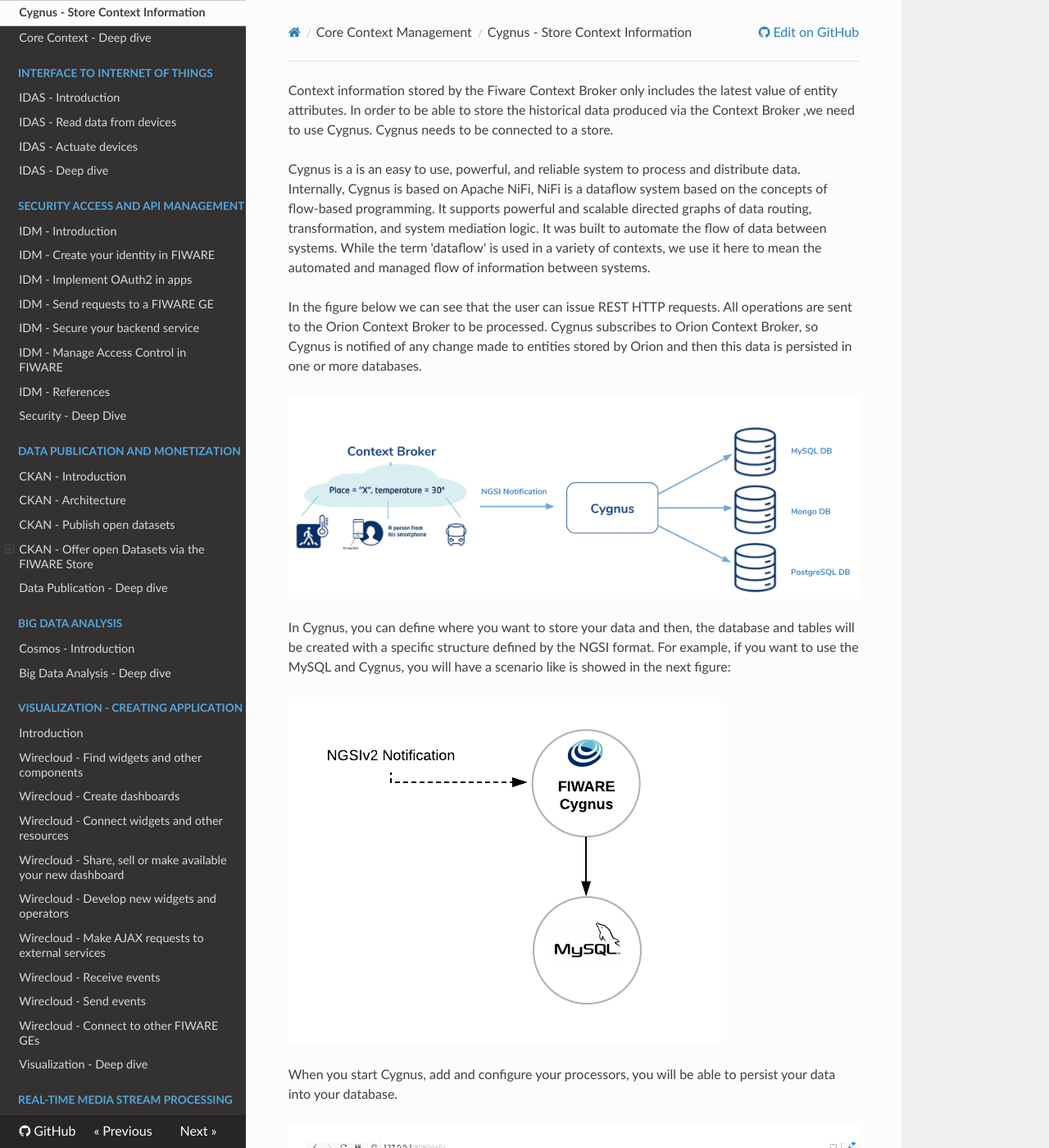
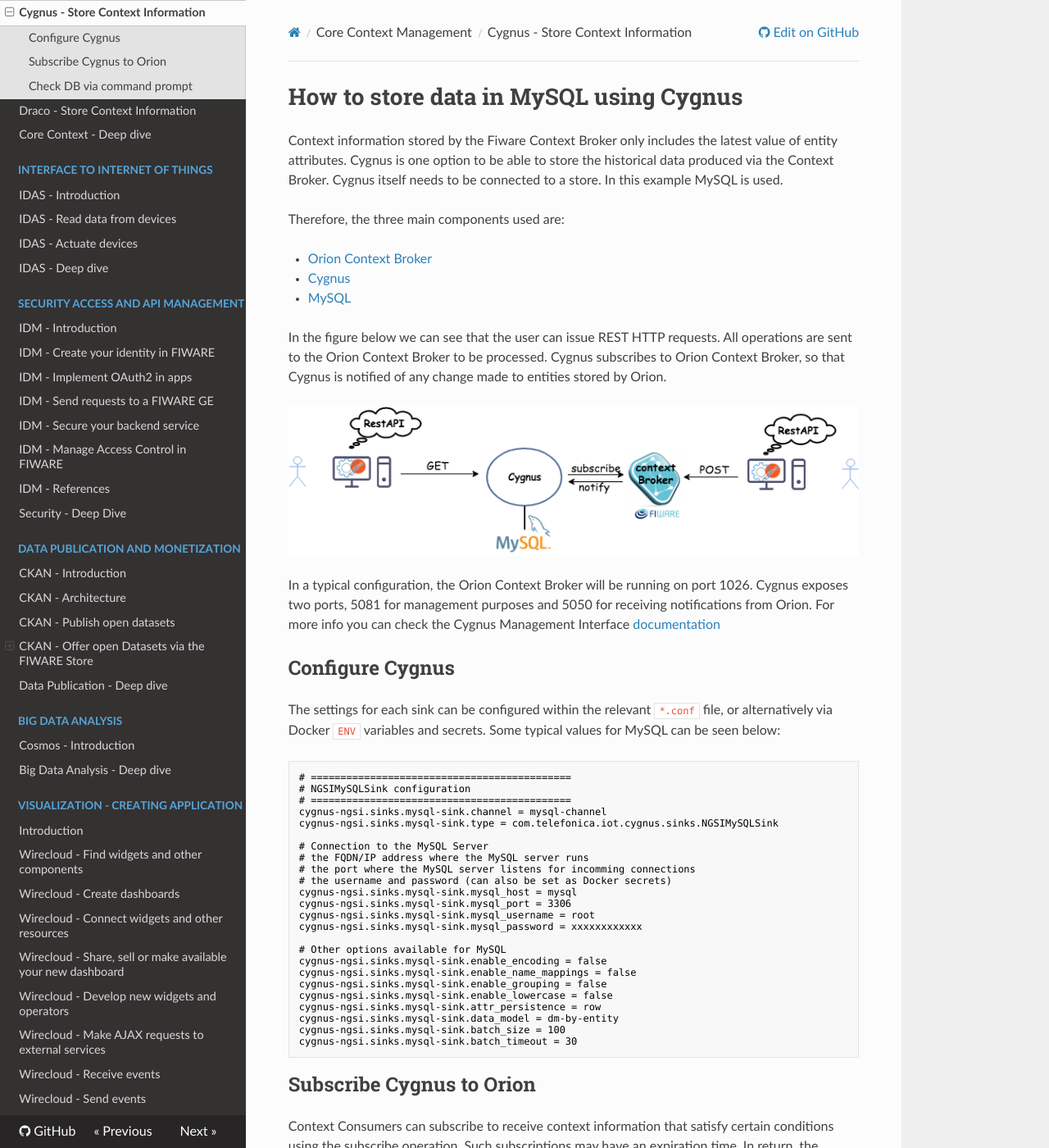
Before and after one commit to FIWARE-Ops/docs.TourGuide, an MkDocs documentation site: the page built from docs/core/cygnus/introduction.md, in a window 1280 px wide and 1400 px high. Shown: the whole window at 82% size. Built offline with MkDocs 1.6.1, drawn with Linux system fonts in a browser that asks for light colours; nearby versions of some CDN libraries; comment, search, counter and statistics services are not loaded; old or Windows-style settings are respelled for this version of MkDocs; some of the changed text lies outside the part shown.

Commit message:
Re-instate the old Cygnus Tour Guide (#80)

````diff
--- a/docs/core/cygnus/introduction.md
+++ b/docs/core/cygnus/introduction.md
@@ -1,108 +1,151 @@
+# How to store data in MySQL using Cygnus
+
 Context information stored by the Fiware Context Broker only includes the latest
-value of entity attributes. In order to be able to store the historical data
-produced via the Context Broker ,we need to use Cygnus. Cygnus needs to be
-connected to a store.
+value of entity attributes. Cygnus is one option to be able to store the
+historical data produced via the Context Broker. Cygnus itself needs to be
+connected to a store. In this example MySQL is used.
 
-Cygnus is a is an easy to use, powerful, and reliable system to process and
-distribute data. Internally, Cygnus is based on Apache NiFi, NiFi is a dataflow
-system based on the concepts of flow-based programming. It supports powerful and
-scalable directed graphs of data routing, transformation, and system mediation
-logic. It was built to automate the flow of data between systems. While the term
-'dataflow' is used in a variety of contexts, we use it here to mean the
-automated and managed flow of information between systems.
+Therefore, the three main components used are:
+
+-   [Orion Context Broker](https://fiware-orion.readthedocs.io/en/master/)
+-   [Cygnus](http://fiware-cygnus.readthedocs.io/en/1.7.1/index.html)
+-   [MySQL](https://www.mysql.com/)
 
 In the figure below we can see that the user can issue REST HTTP requests. All
 operations are sent to the Orion Context Broker to be processed. Cygnus
-subscribes to Orion Context Broker, so Cygnus is notified of any change made to
-entities stored by Orion and then this data is persisted in one or more
-databases.
+subscribes to Orion Context Broker, so that Cygnus is notified of any change
+made to entities stored by Orion.
 
-![Architecture](Images/1.png "cygnus-orion architecture")
+![Architecture](Images/Architecture.png "cygnus-mysql-orion architecture")
 
-In Cygnus, you can define where you want to store your data and then, the
-database and tables will be created with a specific structure defined by the
-NGSI format. For example, if you want to use the MySQL and Cygnus, you will have
-a scenario like is showed in the next figure:
+In a typical configuration, the Orion Context Broker will be running on
+port 1026. Cygnus exposes two ports, 5081 for management purposes and 5050 for
+receiving notifications from Orion. For more info you can check the Cygnus
+Management Interface
+[documentation](https://fiware-cygnus.readthedocs.io/en/latest/cygnus-common/installation_and_administration_guide/management_interface_v1/)
 
-![start-scenario](Images/scenario.png)
+## Configure Cygnus
 
-When you start Cygnus, add and configure your processors, you will be able to
-persist your data into your database.
+The settings for each sink can be configured within the relevant `*.conf` file,
+or alternatively via Docker `ENV` variables and secrets. Some typical values for
+MySQL can be seen below:
 
-![cygnus-template1](Images/cygnus-template1.png)
+```apacheconf
+# ============================================
+# NGSIMySQLSink configuration
+# ============================================
+cygnus-ngsi.sinks.mysql-sink.channel = mysql-channel
+cygnus-ngsi.sinks.mysql-sink.type = com.telefonica.iot.cygnus.sinks.NGSIMySQLSink
 
-For this case, if Cygnus receive a notification with this format:
+# Connection to the MySQL Server
+# the FQDN/IP address where the MySQL server runs
+# the port where the MySQL server listens for incomming connections
+# the username and password (can also be set as Docker secrets)
+cygnus-ngsi.sinks.mysql-sink.mysql_host = mysql
+cygnus-ngsi.sinks.mysql-sink.mysql_port = 3306
+cygnus-ngsi.sinks.mysql-sink.mysql_username = root
+cygnus-ngsi.sinks.mysql-sink.mysql_password = xxxxxxxxxxxx
+
+# Other options available for MySQL
+cygnus-ngsi.sinks.mysql-sink.enable_encoding = false
+cygnus-ngsi.sinks.mysql-sink.enable_name_mappings = false
+cygnus-ngsi.sinks.mysql-sink.enable_grouping = false
+cygnus-ngsi.sinks.mysql-sink.enable_lowercase = false
+cygnus-ngsi.sinks.mysql-sink.attr_persistence = row
+cygnus-ngsi.sinks.mysql-sink.data_model = dm-by-entity
+cygnus-ngsi.sinks.mysql-sink.batch_size = 100
+cygnus-ngsi.sinks.mysql-sink.batch_timeout = 30
+```
+
+## Subscribe Cygnus to Orion
+
+Context Consumers can subscribe to receive context information that satisfy
+certain conditions using the subscribe operation. Such subscriptions may have an
+expiration time. In return, the Context Broker notifies updates on context
+information to subscribed Context Consumers by invoking the notify operation
+they export as an HTTP endpoint capable of processing POST requests.
+
+The entities and notifications subfields define the contents of the notification
+messages.
+
+-   The `fiware-service` and `fiware-servicepath` headers are used to filter the
+    subscription to only listen to measurements from the attached IoT Sensors,
+    since they had been provisioned using these settings
+-   The `idPattern` in the request body ensures that Cygnus will be informed of
+    all context data changes.
+-   The notification `url` must match the configured `CYGNUS_API_PORT`
+-   The `attrsFormat=legacy` is required since Cygnus currently only accepts
+    notifications in the older NGSI v1 format.
+-   The `throttling` value defines the rate that changes are sampled.
+
+Subscriptions may have an expiration date expires field, specified using the ISO
+8601 standard format. Once subscription overpass that date, the subscription is
+simply ignored.
+
+Once a dynamic context system is up and running, we need to inform **Cygnus** of
+changes in context.
+
+This is done by making a POST request to the `/v2/subscription` endpoint of the
+Orion Context Broker.
 
 ```bash
-URL=$1
-
-curl $URL -v -s -S --header 'Content-Type: application/json; charset=utf-8' --header 'Accept: application/json' --header "Fiware-Service: qsg" --header "Fiware-ServicePath: test" -d @- <<EOF
-{
-	"subscriptionId": "51c0ac9ed714fb3b37d7d5a8",
-	"data": [{
-		"temperature": {
-			"type": "Float",
-			"value": 30.73,
-			"metadata": {}
-		},
-		"type": "Room",
-		"id": "Room1"
-	}]
-}
-EOF
+curl -iX POST \
+  'http://localhost:1026/v2/subscriptions' \
+  -H 'Content-Type: application/json' \
+  -H 'fiware-service: cygnusexample' \
+  -H 'fiware-servicepath: /some/service-path' \
+  -d '{
+  "description": "Notify Cygnus of all context changes",
+  "subject": {
+    "entities": [
+      {
+        "idPattern": ".*"
+      }
+    ]
+  },
+  "notification": {
+    "http": {
+      "url": "http://cygnus:5050/notify"
+    },
+    "attrsFormat": "legacy"
+  },
+  "throttling": 5
+}'
 ```
 
-The data will be stored in the MySQL database with the name "qsg"
-(Fiware-Service value) in the table "test"(Fiware-Service-Path value) and the
-structure of the table defined by the entities and attributes (for information
-about the structures please go to the
-[Cygnus Documentation](https://fiware-cygnus-ld.readthedocs.io/en/latest/)):
+After creating a subscription Cygnus need to update the attribute values the
+some context data to store data persistently in the DB. In the figure above we
+can see that notifications will be sent to `http://cygnus:5050/notify`
 
-output:
+This request updates the value of an existing sensor
 
+```bash
+curl -iX PATCH \
+  --url 'http://orion:1026/v2/entities/urn:ngsi-ld:Sensor:001/attrs' \
+  --header 'Content-Type: application/json' \
+  --header 'Fiware-Service':      'cygnusexample' \
+  --header 'Fiware-ServicePath':  '/some/service-path' \
+  --data ' {
+      "temperature":{"type":"Integer", "value": 89}
+}'
 ```
+
+## Check DB via command prompt
+
+After connecting to the MySQL server, a new `cygnusexample` database has been
+created which holds the changing values of the subscribed context entities:
+
+```sql
+$ mysql> SHOW DATABASES;
+
 +--------------------+
 | Database           |
 +--------------------+
 | information_schema |
+| cygnusexample      |
 | mysql              |
 | performance_schema |
-| qsg                |
 | sys                |
 +--------------------+
-5 rows in set (0.06 sec)
+5 rows in set (0.00 sec)
 ```
-
-```
-mysql> use qsg;
-mysql> show tables;
-```
-
-output:
-
-```
-+---------------+
-| Tables_in_qsg |
-+---------------+
-| test          |
-+---------------+
-1 row in set (0.09 sec)
-```
-
-```
-mysql> select * from test;
-```
-
-output:
-
-```
-+---------------+---------------------+-------------------+----------+------------+-------------+----------+-----------+--------+
-| recvTimeTs    | recvTime            | fiwareServicePath | entityId | entityType | attrName    | attrType | attrValue | attrMd |
-+---------------+---------------------+-------------------+----------+------------+-------------+----------+-----------+--------+
-| 1535550393717 | 08/29/2018 13:46:33 | test              | Room1    | Room       | temperature | Float    | 30.73     | []     |
-+---------------+---------------------+-------------------+----------+------------+-------------+----------+-----------+--------+
-1 row in set (0.05 sec)
-```
-
-Thus, using Cygnus Generic enabler you can store all the data coming from the
-Orion context Broker and the databases and tables will be created automatically.
--- a/mkdocs.yml
+++ b/mkdocs.yml
@@ -16,6 +16,7 @@ pages:
         - 'Orion - Geolocated context queries': 'core/ngsi-v2/how-to-perform-geo-located-queries.md'
       - 'STH-Comet - Generate Context History ': 'core/sth-comet/how-to-generate-the-history-of-Context-Information-using-STH-Comet.md'
       - 'Cygnus - Store Context Information': 'core/cygnus/introduction.md'
+      - 'Draco - Store Context Information': 'core/draco/introduction.md'
       - 'Core Context - Deep dive': 'core/deep-dive.md'
   - 'Interface to Internet of Things':
      - 'IDAS - Introduction': 'iot-agents/introduction.md'
````
Also changed, not shown: docs/core/draco/introduction.md (added, +108 -0 lines), docs/core/cygnus/Images/1.png (deleted), docs/core/cygnus/Images/Architecture.png (added), docs/core/cygnus/Images/CreateEntity.png (added), docs/core/cygnus/Images/CreateSubscription.png (added), docs/core/cygnus/Images/Header.png (added), docs/core/cygnus/Images/SQLWorkbenchAddConnection.png (added), docs/core/cygnus/Images/SQLWorkbenchStartingWindow.png (added), docs/core/cygnus/Images/connectionAdded.png (added), docs/core/cygnus/Images/cygnus-mysql.png (added), docs/core/cygnus/Images/modifyValuesSeveralTimes.png (added), docs/core/cygnus/Images/scenario.png (deleted), docs/core/cygnus/Images/showTable.png (added), docs/core/draco/Images/1.png (added), 2 more files.
